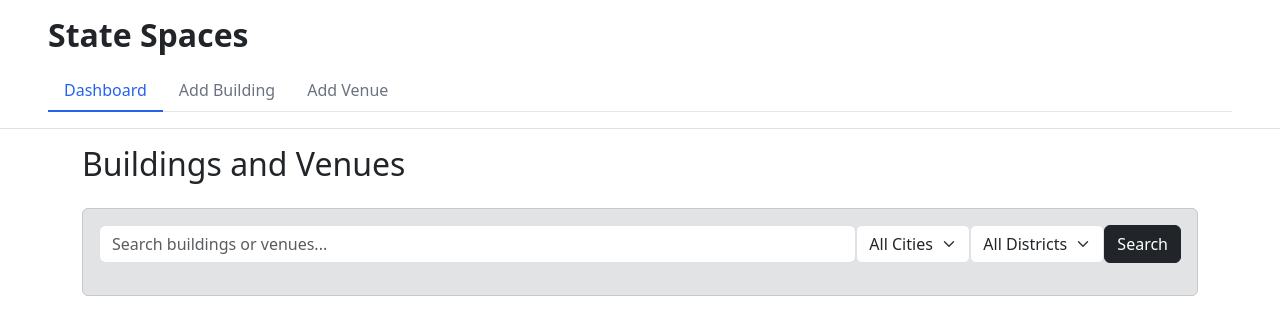
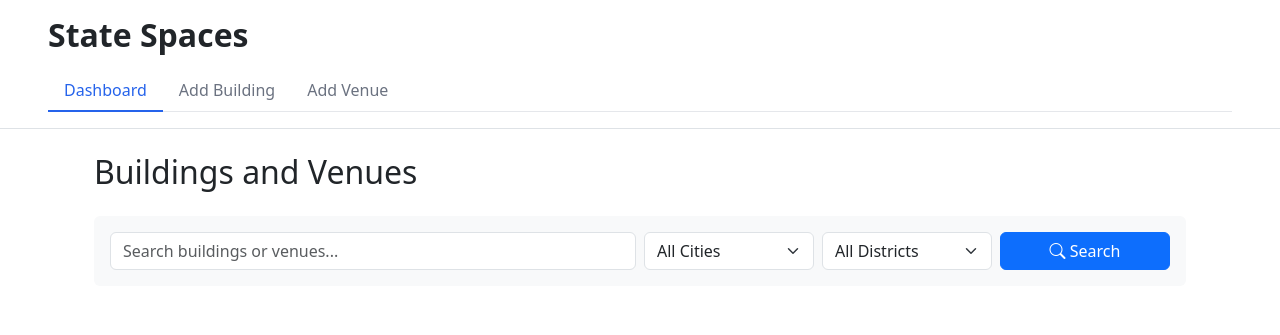
Before and after one commit to pris-matic/DBSolutions, a Django app: page /home/dashboard/ in a window 1280 px wide. Shown: the top 335 px of the page. Run offline with Django 5.2, Linux system fonts and the light colour scheme; data that the repository does not hold is empty.

Commit message:
Modified styling to look better and make use of cards more, inspired by the 'inventory alerts' look from dribble.com (placed in sources).

```diff
--- a/buildings_and_venues/templates/buildings_and_venues/admin_dashboard.html
+++ b/buildings_and_venues/templates/buildings_and_venues/admin_dashboard.html
@@ -2,62 +2,86 @@
 {% load static %}
 
 {% block content %}
-  <h2 class="py-3">Buildings and Venues</h2>
-	<form method="get">
-		{% csrf_token %}
-		<div class="mb-3 alert alert-secondary">
-			<div class="mb-3">
-				<!-- Search/Filter Bar -->
-    <div class="d-flex">
-      <div class="flex-grow-1">
-        <input class="form-control" type="text" name="search" placeholder="Search buildings or venues..." id="search">
+  <div class="container py-4">
+    <h2 class="mb-4">Buildings and Venues</h2>
+    <div class="card p-3 mb-4 bg-light border-0">
+      <form method="get" class="row g-2">
+        <div class="col-6">
+          <input class="form-control" type="text" name="search" placeholder="Search buildings or venues..." value="{{ request.GET.search }}">
         </div>
-      <div>
-        <select class="form-select" name="city" id="city-filter">
-            <option>All Cities</option>
+        <div class="col-2">
+          <select class="form-select" name="city">
+            <option value="">All Cities</option>
             {% for city in cities %}
-              <option value="{{ city }}" {% if current_city == city %}selected{% endif %}> {{ city }} </option>
+              <option value="{{ city }}" {% if current_city == city %}selected{% endif %}>{{ city }}</option>
             {% endfor %}
           </select>
         </div>
-      <div>
-        <select class="form-select" name="district" id="district-filter">
-          <option>All Districts</option>
+        <div class="col-2">
+          <select class="form-select" name="district">
+            <option value="">All Districts</option>
             {% for district in districts %}
-            <option value="{{ district.id }}" {% if current_district == district.id %}selected{% endif %}> {{ district.name }} </option>
+              <option value="{{ district.id }}" {% if current_district == district.id %}selected{% endif %}>{{ district.name }}</option>
             {% endfor %}
           </select>
         </div>
+        <div class="col-2">
+          <button type="submit" class="btn btn-primary w-100"><i class="bi bi-search"></i> Search</button>
+        </div>
+      </form>
+    </div>
+    {% for building in buildings %}
+      <div class="card mb-4">
+        <div class="card-body">
+          <div class="d-flex justify-content-between align-items-start mb-4">
+            <div class="d-flex gap-3">
+              <div class="d-flex align-items-center justify-content-center rounded p-3" style="background-color: #e8f0fe; width: 60px; height: 60px;">
+                <i class="bi bi-building text-primary fs-4"></i>
+              </div>
               <div>
-        <button type="Submit" class="btn btn-dark">Search</button>
+                <h3 class="fw-semibold mb-1">{{ building.name }}</h3>
+                <div class="text-muted">
+                  <i class="bi bi-geo-alt me-1"></i>
+                  {{ building.street }}, {{ building.district.name }}, {{ building.district.city }}
+
+                  <span class="badge bg-light text-secondary border ms-2">
+                    {{ building.venues.count }} venues
+                  </span>
                 </div>
               </div>
-  </form>
-
-    <!-- Buildings List -->
-    {% for building in buildings %}
-    <div class="d-flex card">
-        <div class="building-header">
-            <div class="building-info">
-                <h3>{{ building.name }}</h3>
-                <p>{{ building.street }}, {{ building.district.name }}, {{ building.district.city }}</p>
-                <span class="badge">{{ building.venues.count }} venues</span>
             </div>
-            <a href="" class="btn-edit">Edit</a>
+            <a href="#" class="text-decoration-none text-primary fw-semibold">
+              <i class="bi bi-pencil-square"></i> Edit
+            </a>
           </div>
-        <div class="venues-grid">
+          <hr>
+          <div class="d-flex flex-column gap-3">
             {% for venue in building.venues.all %}
-            <a href="{% url 'buildings_and_venues:detailed_venue' venue.id %}" class="venue-card">
-                <h4>{{ venue.name }}</h4>
+            <a href="{% url 'buildings_and_venues:detailed_venue' venue.id %}" class="text-decoration-none text-dark">
+              <div class="card">
+                <div class="card-body">
+                  <div class="d-flex justify-content-between align-items-start">
+                    <div>
+                      <h4 class="fw-semibold">{{ venue.name }}</h4>
+                      <p class="text-muted mb-2">Type: {{ venue.type }}</p>
+                      <div class="d-flex gap-3 text-secondary small">
+                        <span><i class="bi bi-people"></i> {{ venue.capacity }} people</span>
+                        <span><i class="bi bi-square"></i> {{ venue.venue_floor_area }} sqm</span>
+                      </div>
+                    </div>
                     {% if venue.under_renovation %}
-                <span class="badge badge-warning">Under Renovation</span>
+                      <div class="badge bg-warning text-dark bg-opacity-25 border border-warning">
+                        <i class="bi bi-wrench"></i> Renovation
+                      </div>
                     {% endif %}
-                <p>Type: {{ venue.type }}</p>
-                <p>Capacity: {{ venue.capacity }} people</p>
-                <p>Area: {{ venue.venue_floor_area }} sqm</p>
+                  </div>
+                </div>
+              </div>
             </a>
             {% endfor %}
           </div>
         </div>
+      </div>
     {% endfor %}
+  </div>
 {% endblock %}
```
Also changed, not shown: buildings_and_venues/templates/buildings_and_venues/add_building.html (+38 -18 lines), buildings_and_venues/templates/buildings_and_venues/add_venue.html (+35 -9 lines). Lines whose indentation alone changed are shown as unchanged.
